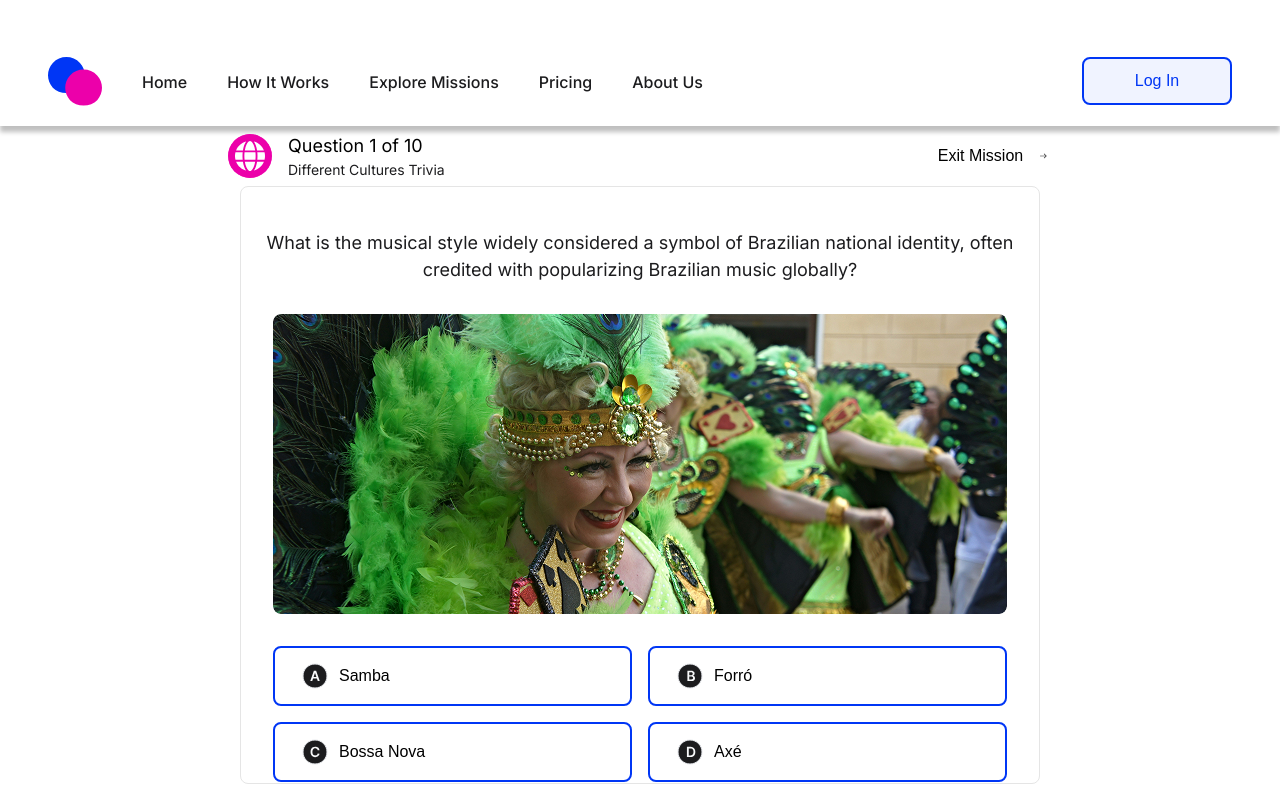
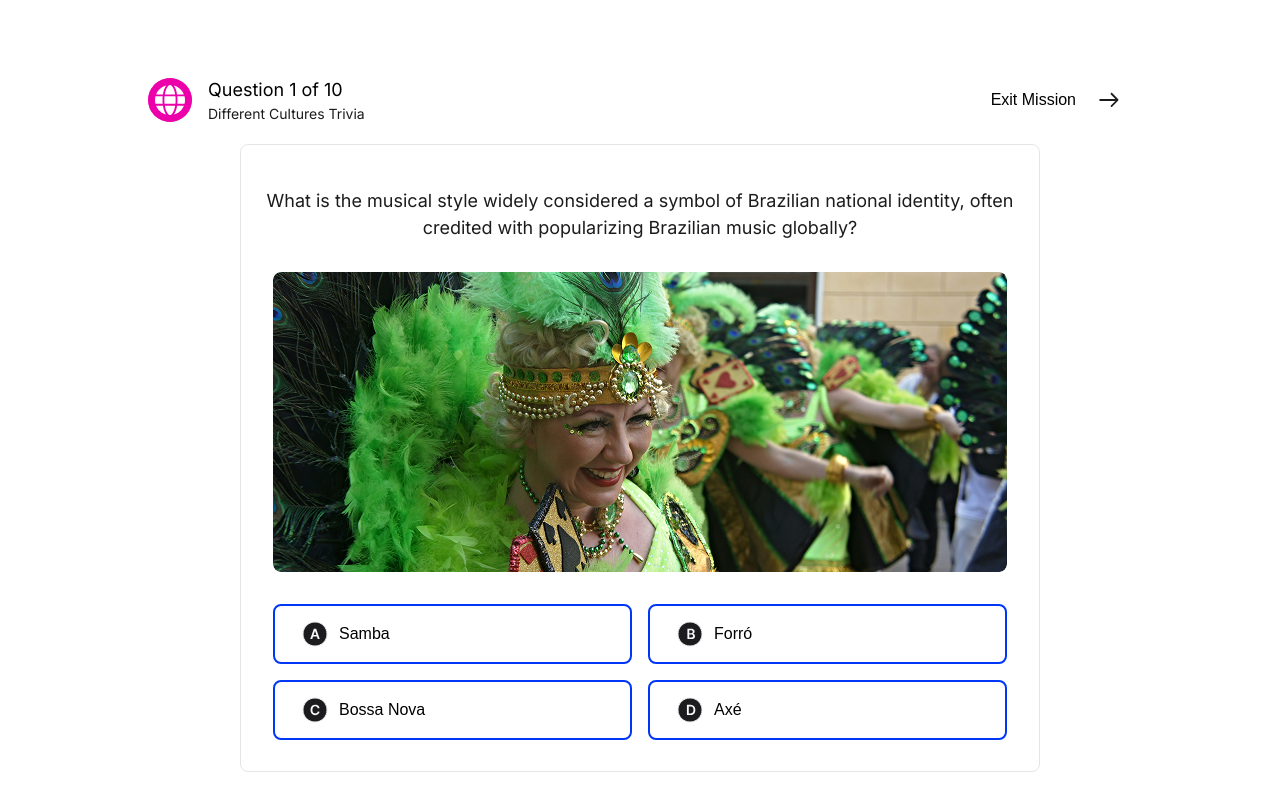
Before and after one commit to cherryontech/MissionCollective, a React (Vite) app: page /activity in a window 1280 px wide. Shown: the top 800 px of the page. Built offline with nearby package versions, Linux system fonts and the light colour scheme.

Commit message:
Removes nav bar from quiz

```diff
--- a/src/App.jsx
+++ b/src/App.jsx
@@ -2,12 +2,12 @@ import { BrowserRouter, Routes, Route } from "react-router-dom";
 import "./styles/App.css";
 import Activity from "./Components/Activity";
 import HomePage from "./Components/HomePage";
-import NavBar from "./Components/NavBar";
+//import NavBar from "./Components/NavBar";
 
 function App() {
   return (
     <BrowserRouter>
-      <NavBar />
+      {/* <NavBar /> */}
       <Routes>
         <Route path="/" element={<HomePage />} />
         <Route path="/activity" element={<Activity />} />
--- a/src/Components/Activity.jsx
+++ b/src/Components/Activity.jsx
@@ -7,9 +7,11 @@ import QuestionHeader from "./QuestionHeader";
 export default function Activity() {
   return (
     <ActivityContextProvider>
-      <QuestionHeader />
-      <Question />
-      <QuestionFooter />
+      <div className="wrapper">
+        <QuestionHeader />
+        <Question />
+        <QuestionFooter />
+      </div>
     </ActivityContextProvider>
   );
 }
--- a/src/Components/HomePage.jsx
+++ b/src/Components/HomePage.jsx
@@ -1,3 +1,4 @@
+import NavBar from "./NavBar";
 import Footer from "./Footer";
 import "../styles/HomePage.css";
 import pinkDice from "../assets/icons/pinkDice.svg";
@@ -30,6 +31,7 @@ const content = {
 export default function HomePage() {
   return (
     <div>
+      <NavBar />
       <div className="section0">
         <h2>{content.heading0}</h2>
         <img src={coworkersHighFiving} alt="coworkers high-fiving" />
--- a/src/Components/QuestionHeader.jsx
+++ b/src/Components/QuestionHeader.jsx
@@ -1,13 +1,11 @@
 import { useActivityContext } from "../Context/ActivityContext";
+import { Link } from "react-router-dom";
 import GlobeIcon from "../assets/icons/globe-icon.svg";
 import ExitArrowIcon from "../assets/icons/exit-arrow.svg";
 import "../styles/QuestionHeaderFooter.css";
 
 export default function QuestionHeader() {
   const { currentQuestionID } = useActivityContext();
-  function handleOnClick() {
-    // TODO
-  }
 
   return (
     <div className="QuestionHeader">
@@ -19,14 +17,16 @@ export default function QuestionHeader() {
         </div>
       </div>
       <div className="ExitMission">
-        <button onClick={handleOnClick}>Exit Mission</button>
-        <img
-          src={ExitArrowIcon}
-          alt="globe icon"
-          height="40"
-          width="40"
-          aria-label="Exit mission"
-        ></img>
+        <Link to="/">
+          <button>
+            Exit Mission
+            <img
+              src={ExitArrowIcon}
+              alt="globe icon"
+              aria-label="Exit mission"
+            ></img>
+          </button>
+        </Link>
       </div>
     </div>
   );
--- a/src/styles/Activity.css
+++ b/src/styles/Activity.css
@@ -6,6 +6,10 @@ body {
 button {
   width: 13.75rem;
   height: 3rem;
+}
+
+.wrapper {
+  padding-top: 4rem;
 }
 
 .answerButton {
@@ -67,7 +71,7 @@ button {
   font-size: 1.125rem;
   text-align: center;
   width: 50rem;
-  height: 37.375rem;
+  height: 39.25rem;
   flex-shrink: 0;
   margin: 0 auto;
   padding-bottom: 2rem;
--- a/src/styles/QuestionHeaderFooter.css
+++ b/src/styles/QuestionHeaderFooter.css
@@ -1,9 +1,8 @@
 .QuestionHeader {
   display: flex;
   flex-direction: row;
-  max-width: 62.5rem;
-  margin: 0 auto;
-  padding: 0 5rem;
+  width: 62.5rem;
+  margin: 0 auto 0.5rem;
   justify-content: space-between;
   align-items: center;
 }
@@ -27,6 +26,7 @@
   justify-content: flex-start;
   align-items: center;
   gap: 0.5rem;
+  flex-grow: 1;
 }
 
 .CurrentQuestionNumberText {
@@ -66,6 +66,8 @@
   width: 100%;
   margin: 0 auto;
   border: none;
+  display: flex;
+  align-items: center;
 }
 
 .ExitMission img {
```
